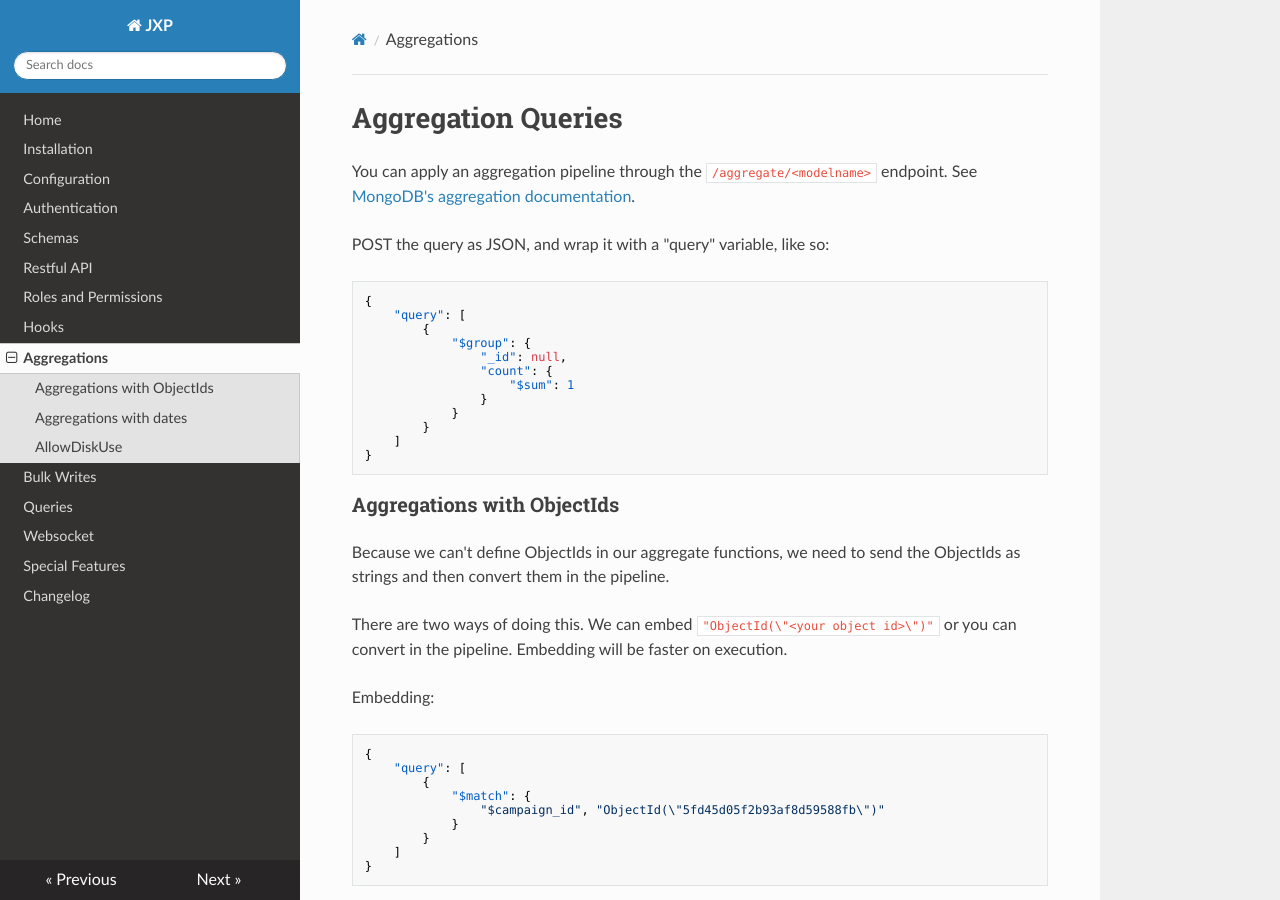
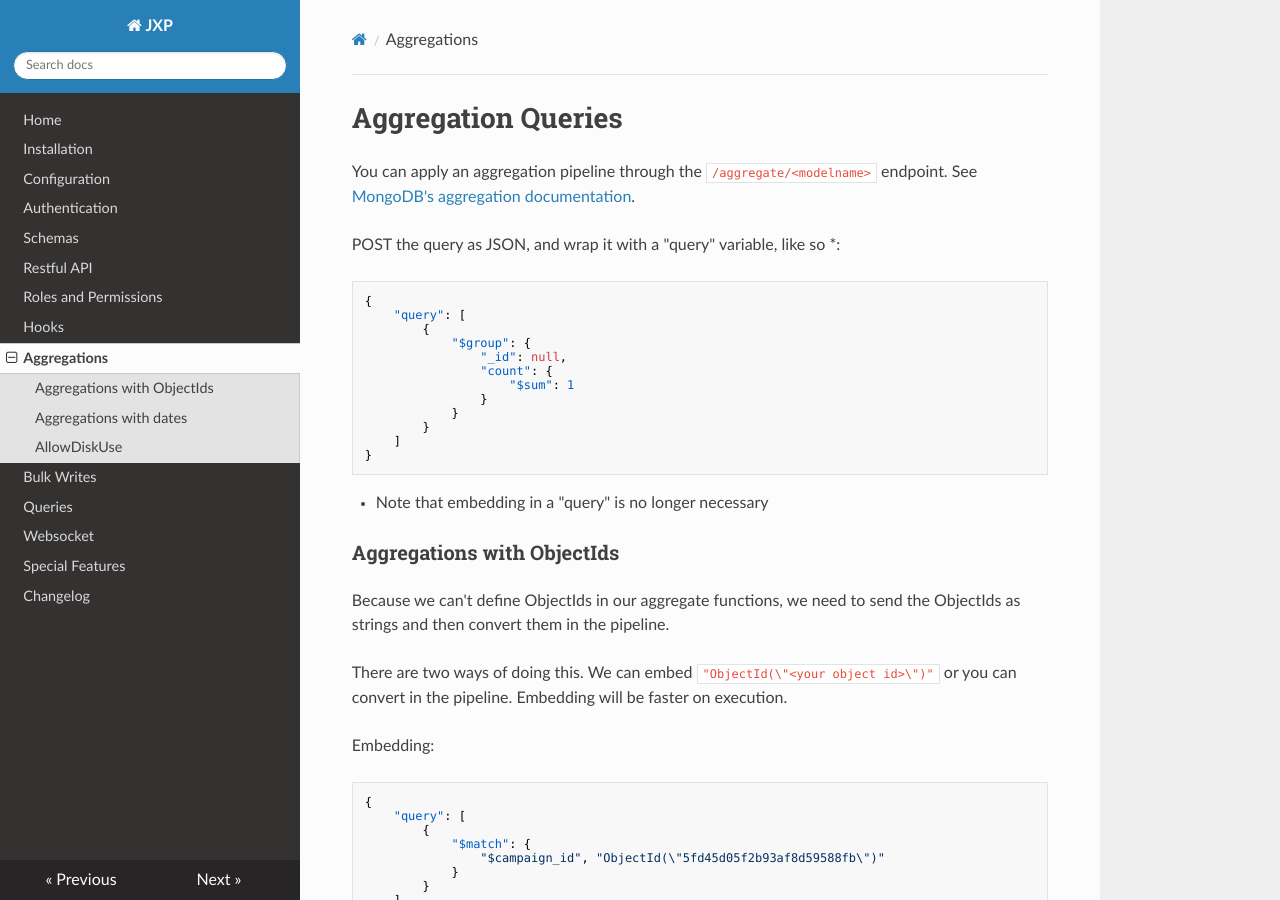
Before and after one commit to WorkSpaceMan/jxp, an MkDocs documentation site: the page built from docs/aggregations.md, in a window 1280 px wide and 900 px high. Built offline with MkDocs 1.6.1, drawn with Linux system fonts in a browser that asks for light colours; nearby versions of some CDN libraries.

````diff
--- a/docs/aggregations.md
+++ b/docs/aggregations.md
@@ -2,7 +2,7 @@
 
 You can apply an aggregation pipeline through the `/aggregate/<modelname>` endpoint. See [MongoDB's aggregation documentation](https://docs.mongodb.com/manual/aggregation/).
 
-POST the query as JSON, and wrap it with a "query" variable, like so:
+POST the query as JSON, and wrap it with a "query" variable, like so *:
 ```JSON
 {
     "query": [
@@ -17,6 +17,8 @@ POST the query as JSON, and wrap it with a "query" variable, like so:
     ]
 }
 ```
+
+* Note that embedding in a "query" is no longer necessary
 
 ### Aggregations with ObjectIds
 
--- a/package.json
+++ b/package.json
@@ -1,7 +1,7 @@
 {
   "name": "jxp",
   "description:": "An opinionated RESTful API library based on Mongoose and Restify. Make an API by just writing Mongoose models.",
-  "version": "2.7.5",
+  "version": "2.7.6",
   "private": false,
   "main": "libs/jxp.js",
   "scripts": {
````
Also changed, not shown: 1 other file.
